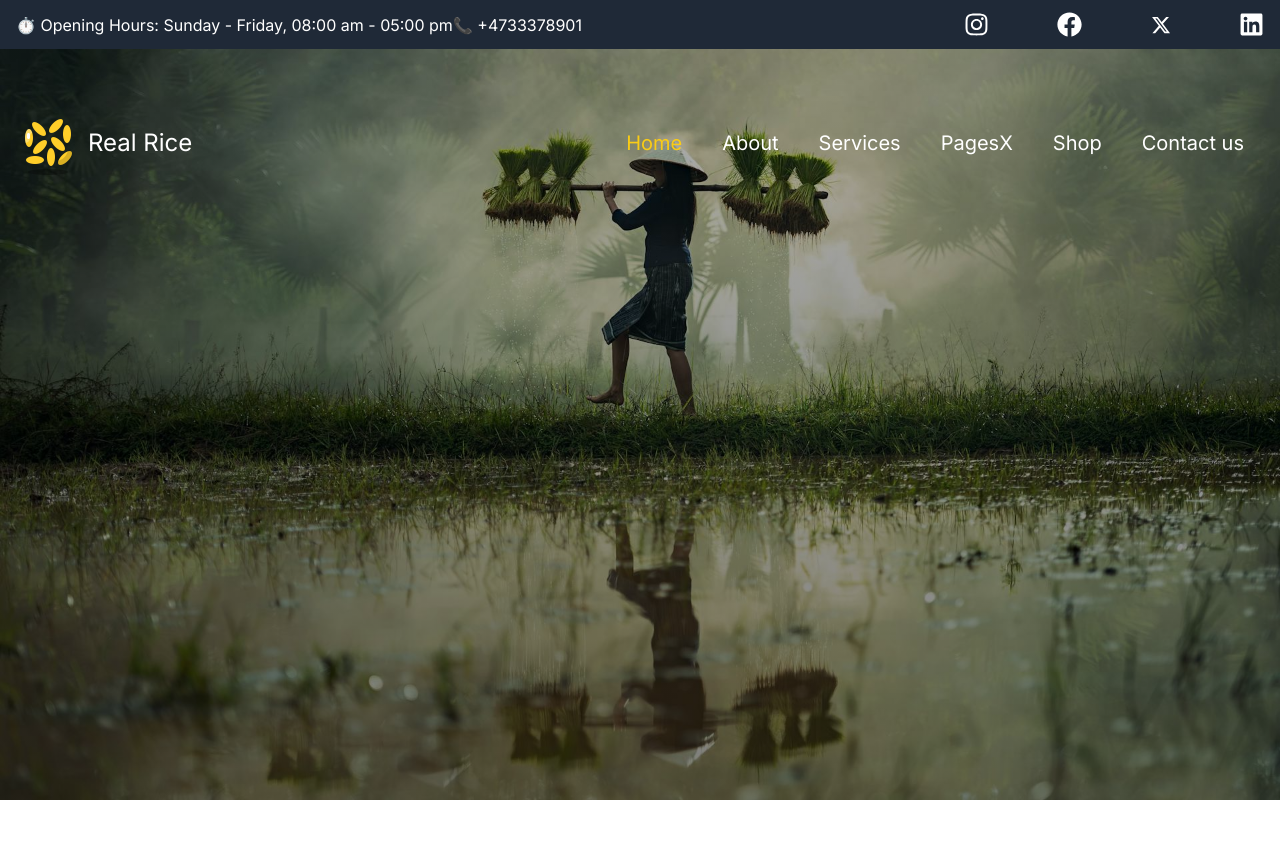
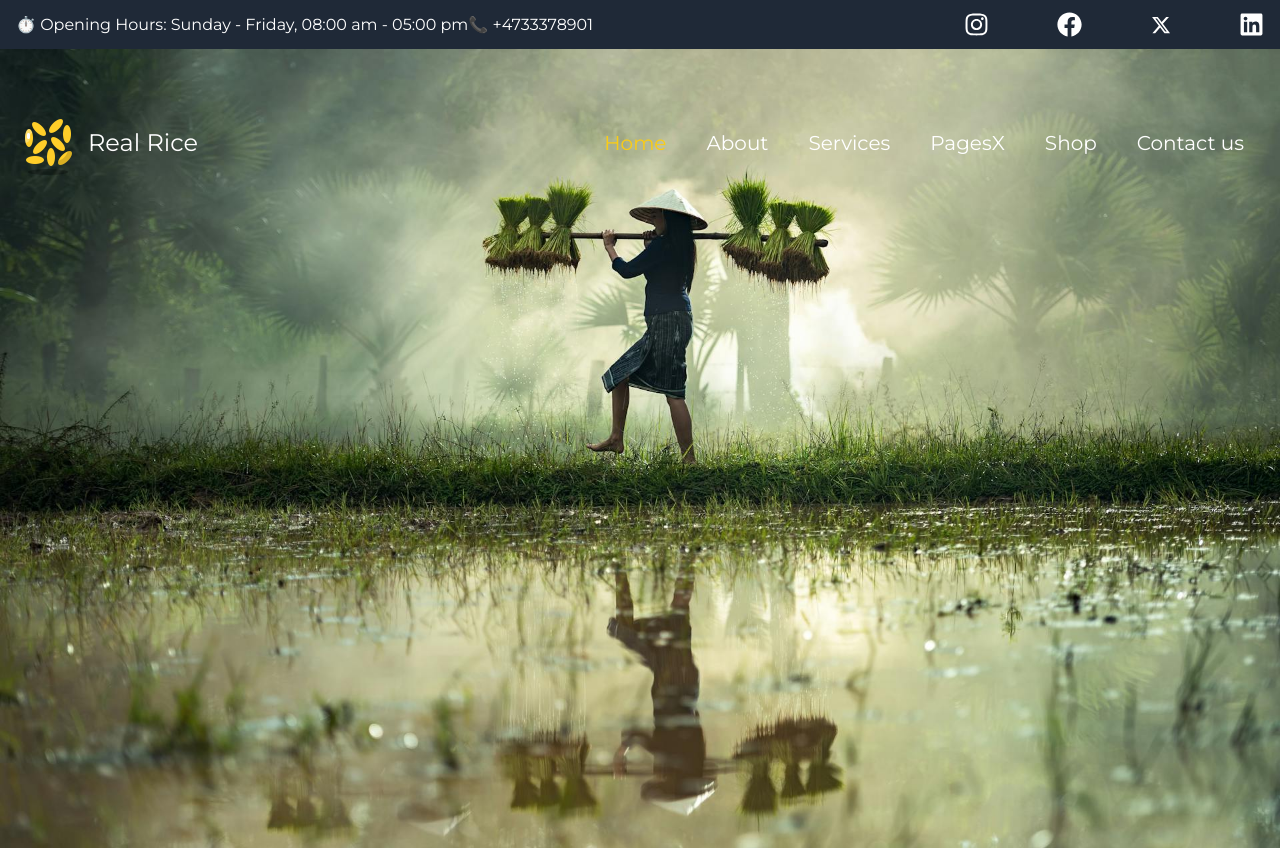
Before and after one commit to derikaquary/24-rice-official, a Next.js app: page / in a window 1280 px wide. Before the commit the page ends 800 px from the top, so only its background shows below. Built offline with nearby package versions, Linux system fonts and the light colour scheme.

Commit message:
Finishing the main Page

```diff
--- a/app/layout.js
+++ b/app/layout.js
@@ -1,8 +1,14 @@
 import { Inter } from "next/font/google";
 import "../app/_styles/globals.css";
 import Header from "./_components/Header";
+import { Montserrat } from "next/font/google";
 
 const inter = Inter({ subsets: ["latin"] });
+
+const montserrat = Montserrat({
+  subsets: ["latin"],
+  weight: ["400", "700"],
+});
 
 export const metadata = {
   title: "Rice Official",
@@ -12,7 +18,7 @@ export const metadata = {
 export default function RootLayout({ children }) {
   return (
     <html lang="en">
-      <body className={inter.className}>
+      <body className={montserrat.className}>
         <Header />
         <main>{children}</main>
       </body>
--- a/app/page.js
+++ b/app/page.js
@@ -1,28 +1,31 @@
 import React from "react";
+import background from "@/public/background.jpg";
+import Image from "next/image";
 
-function HomePage() {
+function Page() {
   return (
-    <div
-      className="h-screen w-full"
-      style={{
-        backgroundImage:
-          "linear-gradient(rgba(0, 0, 0, 0.3), rgba(0, 0, 0, 0.5)), url('/background.jpg')",
-        backgroundSize: "cover",
-        backgroundPosition: "",
-        height: "100vh", // adjust the height as needed
-      }}
-    ></div>
-  );
-}
+    <div className="relative z-[-10] h-screen bg-gray-800">
+      <Image
+        src={background}
+        fill
+        placeholder="blur"
+        alt="a women walking in the midle of rice field"
+        className="mt-[7rem] object-cover object-top sm:mt-[0rem] md:mt-[1rem] lg:mt-[3rem]"
+      />
+      {/*black overlay */}
+      <div className="absolute inset-0 mt-[7rem] h-screen bg-black opacity-50 sm:mt-[0rem] sm:hidden md:mt-[1rem] lg:mt-[3rem]"></div>
 
-export default HomePage;
-
-/* <div className="mt-[5rem]">
+      <div className="absolute left-0 right-0 top-[20rem] flex flex-col items-center justify-center gap-4 text-center text-white sm:hidden">
         <p className="text-4xl">
           Pure Grain, Pure Quality. Nourishing Every Grain of Life
         </p>
         <p className="text-xl">
-          This highlights the quality and essential nature of your product,
-          giving a strong and positive impression to your customers.
+          Our commitment to quality ensures that every grain is meticulously
+          selected and processed to bring you the best in taste and nutrition.
         </p>
-      </div> */
+      </div>
+    </div>
+  );
+}
+
+export default Page;
```
